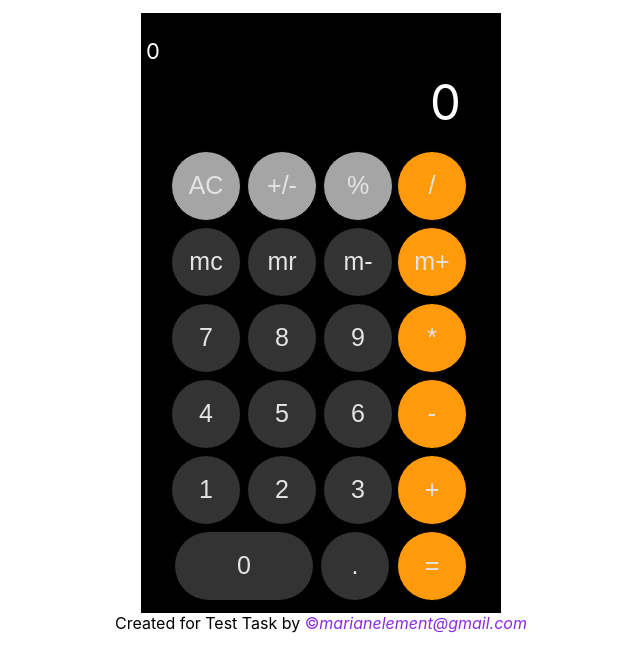
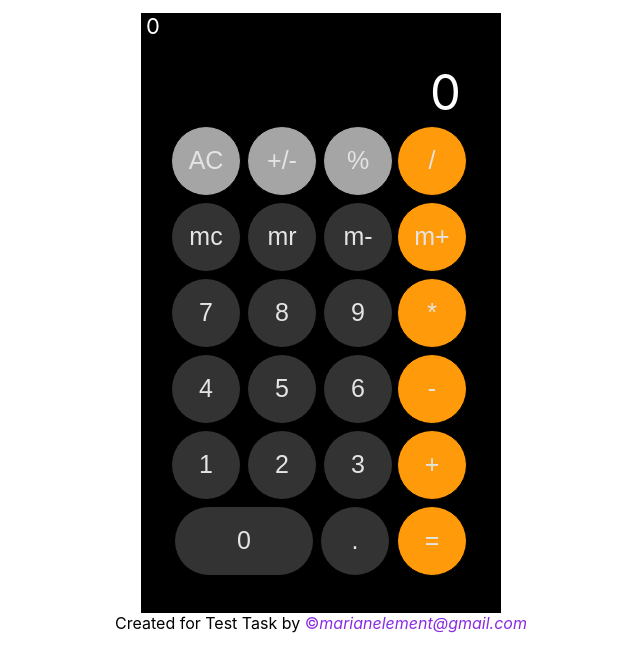
Before and after one commit to mar1an4ik/calculator, a React (Create React App) app: page / in a window 1280 px wide. Shown: the top 672 px of the page, without its empty margins (319-959 px from the left). Built offline with nearby package versions, Linux system fonts and the light colour scheme.

Commit message:
fixed bugs

```diff
--- a/src/App.css
+++ b/src/App.css
@@ -75,7 +75,7 @@ width: 30%;
 color: #FEFEFE;
 
   font-size: 49px;
-height: 30%;
+height: 20%;
   width: 290px;
  position: absolute;
 margin-left: 30px;
@@ -84,12 +84,12 @@ margin-left: 30px;
   word-break: keep-all;
   overflow: hidden;
 
-  line-height: 180px;
+  line-height: 160px;
 }
 
 .labelSmall{
   color: #FEFEFE;
-
+margin-top: -25px;
 
   font-size: 22px;
   text-align: left;
--- a/src/App.tsx
+++ b/src/App.tsx
@@ -185,7 +185,7 @@ function App() {
 
 
     let buttonClick = (element:any) => {
-        if ( !refLabelResult.current.innerHTML) throw new Error("Not found")
+
         if (element.target.value == "=") {
             refLabelResult.current.innerHTML = String(runCalculation(elementsOnScreen));
             elementsOnScreen.length = 0;
```
Also changed, not shown: 1 other file (tests, documents, lock files or other folders).
